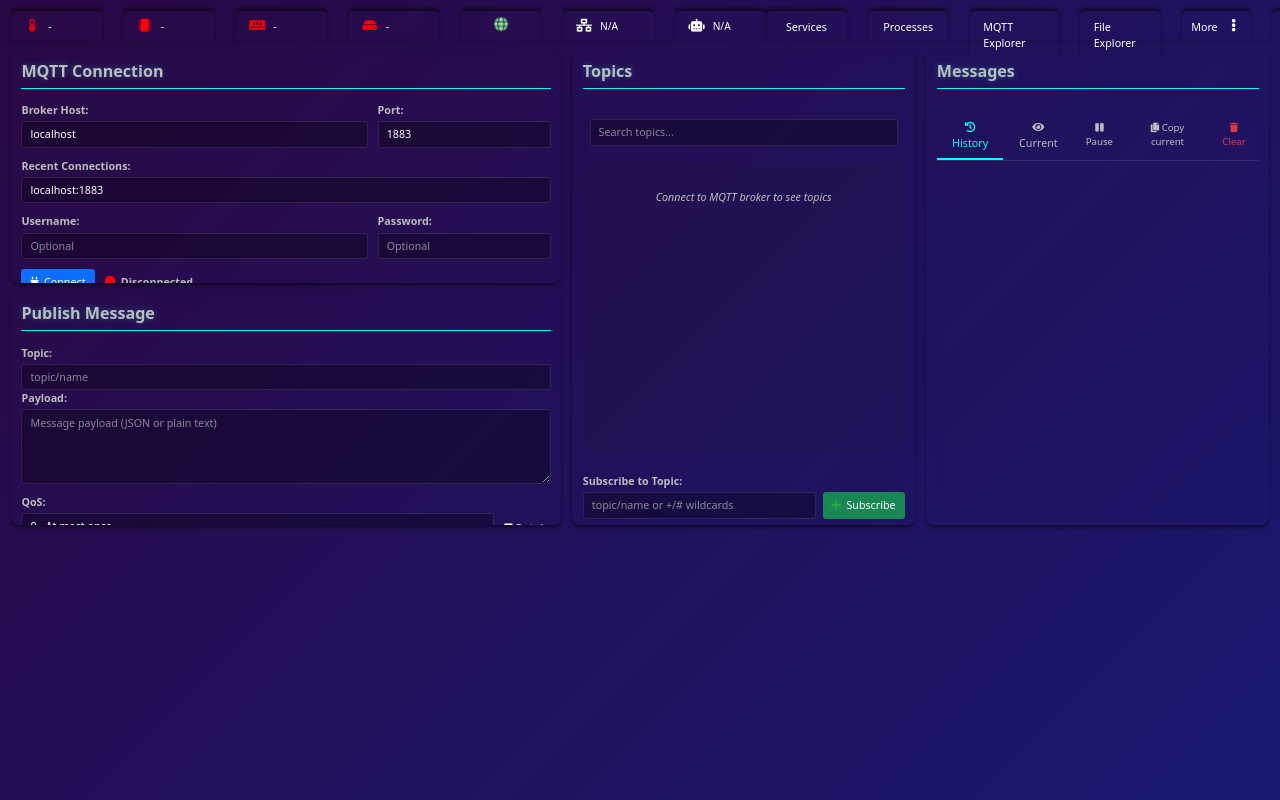
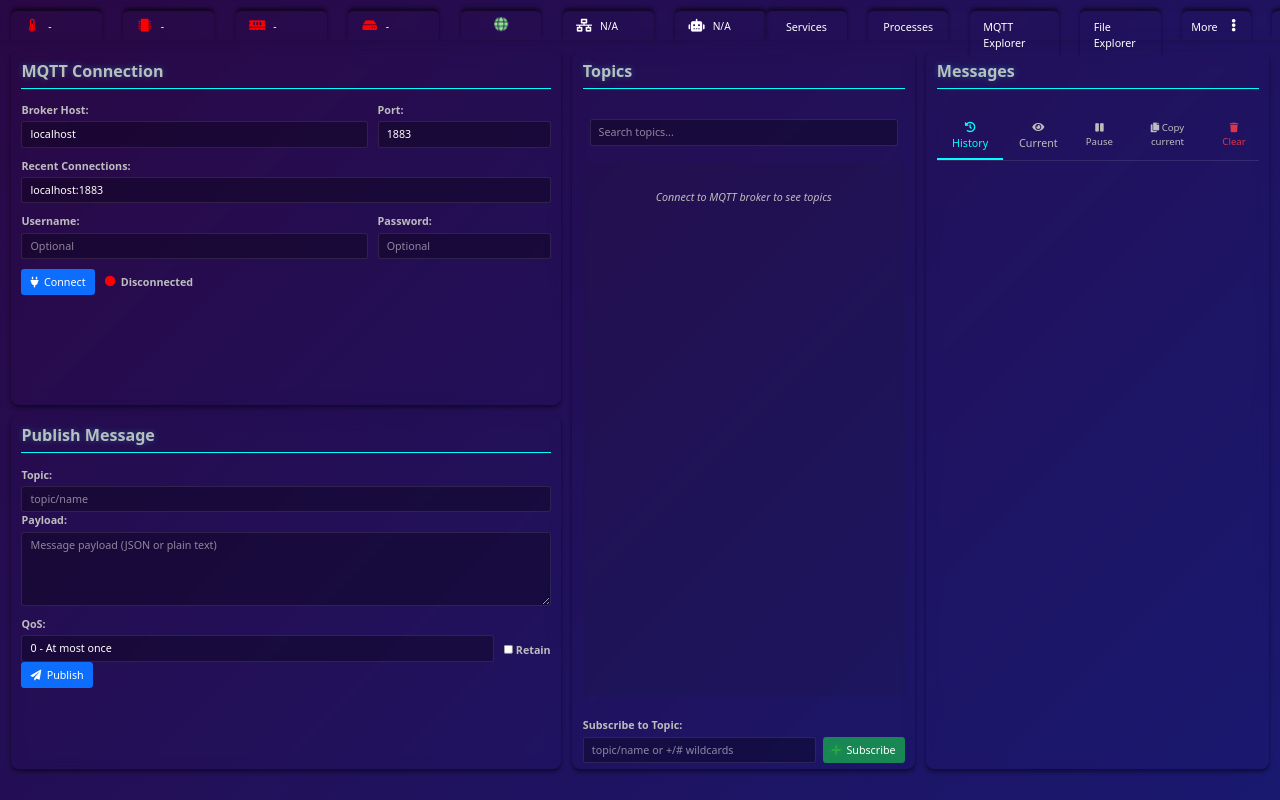
Before and after one commit to WiktorLigeza/ServiceCockpit, a Python web app: template templates/mqtt_explorer.html in a window 1280 px wide. Run offline with Jinja, Linux system fonts and the light colour scheme; the template is opened without the code that fills it, so the values that code supplies are empty; some libraries are stand-ins or nearby versions.

Commit message:
fixed mqtt explorer

```diff
--- a/static/css/mqtt_explorer.css
+++ b/static/css/mqtt_explorer.css
@@ -2,7 +2,7 @@
 .main-container {
     display: flex;
     width: 100%;
-    height: calc(100vh - 60px);  /* subtract header height */
+    height: calc((100vh - 60px) / var(--page-zoom));  /* subtract header height */
     overflow: hidden;
     gap: 1rem;
     padding: 1rem;
```
